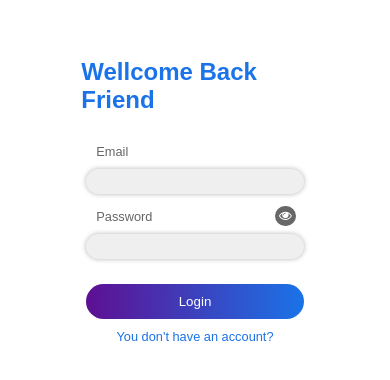
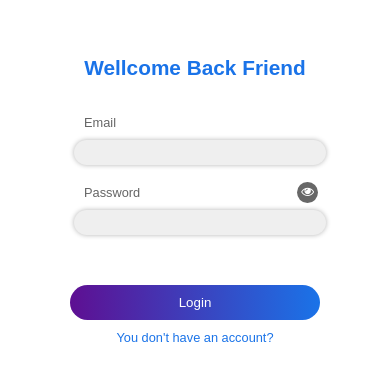
Before and after one commit to mohammad-zolghadr/LoginFormValidation, a React (Create React App) app: page /login in a window 390 px wide. Shown: the part 214-594 px from the top of the page. Built offline with nearby package versions, Linux system fonts and the light colour scheme.

Commit message:
Some Responsive Error Fixed

```diff
--- a/public/index.html
+++ b/public/index.html
@@ -15,7 +15,7 @@
       href="https://cdnjs.cloudflare.com/ajax/libs/animate.css/3.5.2/animate.min.css"
     />
 
-    <title>React App</title>
+    <title>Mohammad Zolghadr</title>
   </head>
   <body>
     <noscript>You need to enable JavaScript to run this app.</noscript>
--- a/src/components/LoginComp/Login.module.css
+++ b/src/components/LoginComp/Login.module.css
@@ -5,15 +5,29 @@
     justify-content: center;
 }
 
+form{
+    width: 80%;
+    display: flex;
+    flex-direction: column;
+    align-items: center;
+    justify-content: center;
+}
+
+form h2{
+    font-size: 1.3rem;
+    margin-bottom: 20px;
+    color: var(--primary-color);
+}
+
 .bPart button{
-    width: 100%;
+    width: 250px;
     background-image: linear-gradient(to left , var(--primary-color) , var(--primary-color-dark));
     color: #fff;
     padding: 10px 20px;
     border-radius: 30px;
     cursor: pointer;
     transition: all 0.3s ease;
-    margin-top: 20px;
+    margin-top: 40px;
 }
 
 
--- a/src/components/LoginComp/MyInput.js
+++ b/src/components/LoginComp/MyInput.js
@@ -78,7 +78,7 @@ const MyInput = (props) => {
     );
   }
   return (
-    <>
+    <div className={style.mInputContainer}>
       {jsx}
       {modal && (
         <div className={style.modal}>
@@ -86,32 +86,29 @@ const MyInput = (props) => {
           <div>
             <p>
               As explained in our Privacy Policy, MyWebsite records all conversations to
-              monitor for violations of our Community Guidelines and Terms of Service, or
-              other illegal or illicit activity
+              monitor for violations of our Community Guidelines and Terms of Service
             </p>
             <p>creator can enable recordings in two ways:</p>
             <ul>
               <li>
                 <p>
                   If a room creator enables the Replay feature, the room will be recorded
-                  and the recording will be stored by Clubhouse and may be made available
-                  to other users on Clubhouse at the room creator’s instruction
+                  and the recording will be stored by Clubhouse
                 </p>
               </li>
               <li>
                 <p>
                   If a creator enables the Clips feature, anyone in the room is able to
                   generate a video file that contains the last 30 seconds of audio
-                  material from the room, and a graphic depicting the room title and
-                  speakers
+                  material from the room
                 </p>
               </li>
             </ul>
           </div>
-          <button onClick={showPrivacyAndPolicy}>I Read This Content</button>
+          <button onClick={showPrivacyAndPolicy}>Ok</button>
         </div>
       )}
-    </>
+    </div>
   );
 };
 
--- a/src/components/LoginComp/MyInput.module.css
+++ b/src/components/LoginComp/MyInput.module.css
@@ -9,21 +9,18 @@ main{
 }
 
 
-form{
-    width: 65%;
-}
-
-form h2{
-    margin-bottom: 20px;
-    color: var(--primary-color);
-}
 
 input{
+    width: 100%;
     background-color: #efefef;
     padding: 5px 10px;
     border-radius: 20px;
     box-shadow: 0 0 5px rgba(0,0,0,0.3);
     transition:all 0.3s ease;
+}
+
+.mInputContainer{
+    width: 90%;
 }
 
 input:focus{
@@ -38,6 +35,7 @@ label {
 
 
 .fPart{
+    width: 100%;
     margin: 5px;
     display: flex;
     flex-direction: column;
@@ -49,6 +47,20 @@ label {
     display: flex;
     align-items: center;
     justify-content: space-between;
+}
+
+.fPartHo input{
+    width: fit-content;
+}
+
+.privacyPolicy {
+    cursor: pointer;
+    transition:all 0.3s ease;
+}
+
+.privacyPolicy:hover{
+    color: var(--primary-color);
+    opacity: 0.7;
 }
 
 .error{
@@ -83,16 +95,6 @@ label {
 }
 
 
-.privacyPolicy {
-    cursor: pointer;
-    transition:all 0.3s ease;
-}
-
-.privacyPolicy:hover{
-    color: var(--primary-color);
-    opacity: 0.7;
-}
-
 .modal{
     display: flex;
     flex-direction: column;
@@ -104,13 +106,15 @@ label {
     left: 10%;
     top: 0;
     width: 80%;
-    height: 600px;
+    min-height: 500px;
+    max-width: 80%;
+    margin: 0 auto;
     transition : all 0.5s ease;
     border-radius: 0 0 20px 20px;
     box-shadow: 0 0 25px var(--primary-color);
 }
 .modal h2{
-    font-size: 1.3rem;
+    font-size: 1rem;
 }
 .modal p{
     color: #212121;
@@ -135,7 +139,7 @@ label {
     color: #fff;
 }
 .modal button{
-    width: 50%;
+    width: 200px;
     background-image: linear-gradient(to left , var(--primary-color) , var(--primary-color-dark));
     color: #fff;
     padding: 10px 20px;
--- a/src/index.css
+++ b/src/index.css
@@ -17,6 +17,10 @@ html{
   font-family: Arial, Helvetica, sans-serif;
 }
 
+main{
+  max-width: 100%;
+}
+
 @media(min-width:600px){
   main{
     max-width: 80%;
```
